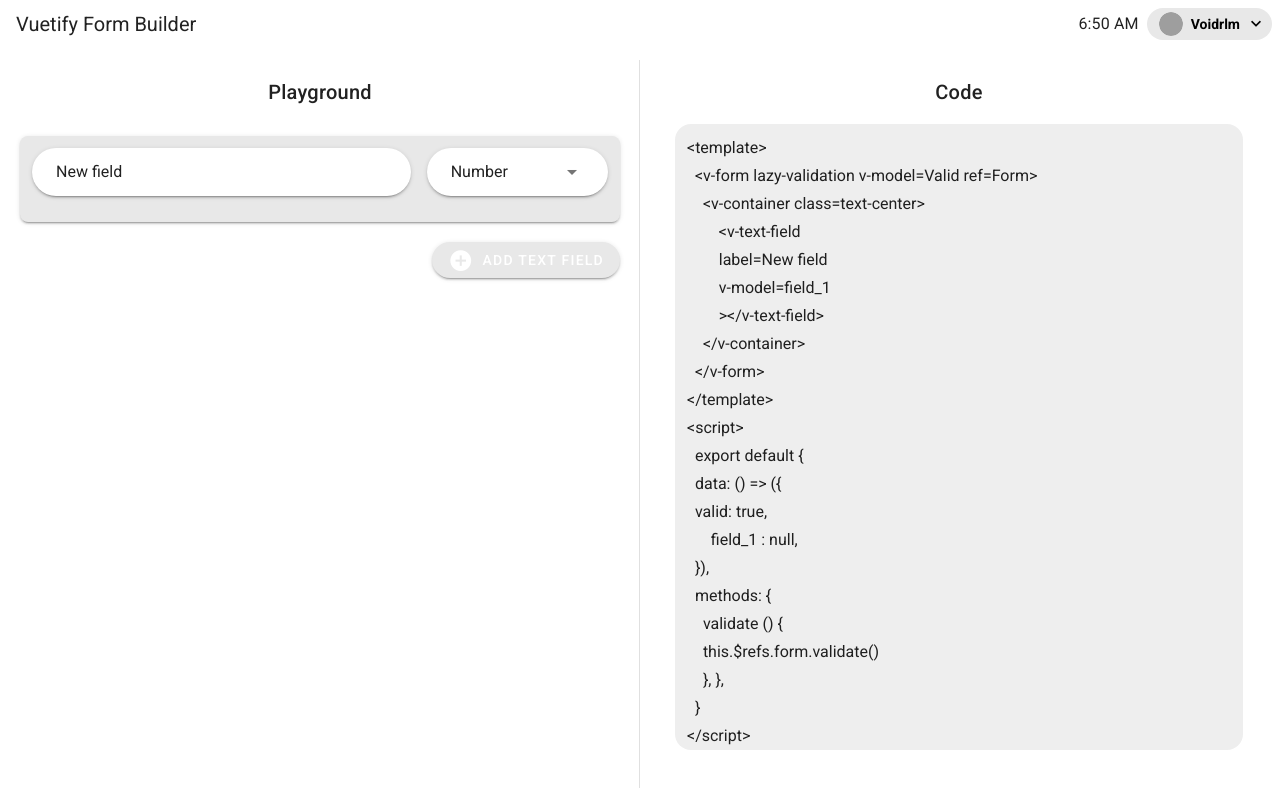
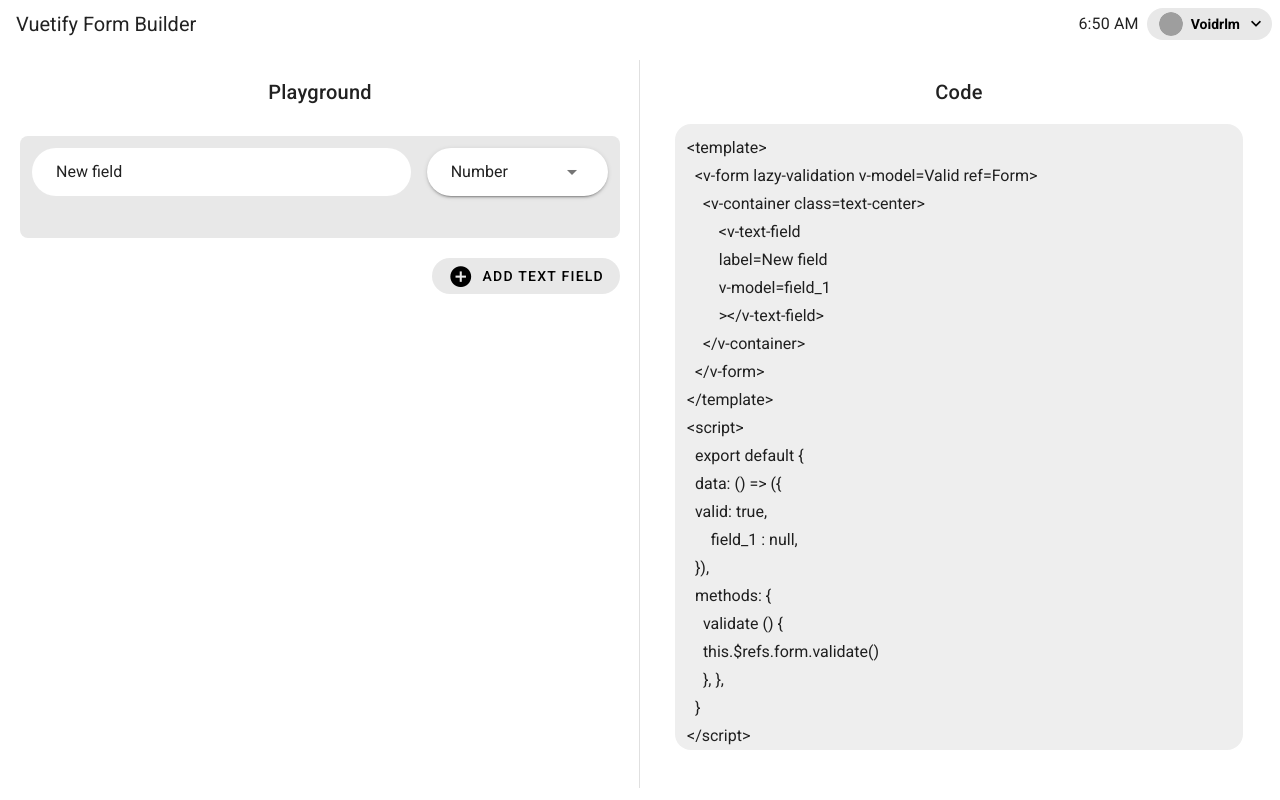
Before and after one commit to voidrlm/Vuetify-Form-Builder-With-Validations, a Vue app: page /#/dashboard in a window 1280 px wide. Built offline with nearby package versions, Linux system fonts and the light colour scheme; grey boxes are pictures that could not be loaded.

Commit message:
Design improvements

```diff
--- a/src/components/form/formBuilder.vue
+++ b/src/components/form/formBuilder.vue
@@ -2,19 +2,21 @@
   <div>
     <v-card
       class="accent mb-5 pa-0 mx-5 rounded-lg"
+      elevation="0"
       v-for="(textfield, index) in form"
       :key="index"
     >
       <v-card-text
         ><v-layout row wrap>
-          <v-flex xs8 sm8 md8 class="mb-n4"
+          <v-flex xs8 sm8 md8
             ><v-text-field
               rounded
               v-model="textfield.title"
               solo
               class="ma-2"
+              flat
             ></v-text-field></v-flex
-          ><v-flex xs4 sm4 md4 class="mb-n4"
+          ><v-flex xs4 sm4 md4
             ><v-select
               rounded
               v-model="textfield.type"
@@ -26,10 +28,11 @@
     ></v-card>
     <v-layout justify-end class="mr-5">
       <v-btn
+        elevation="0"
         rounded
         color="accent"
         @click.stop="$emit('addField')"
-        :class="!$vuetify.theme.dark ? 'white--text' : 'black--text'"
+        :class="$vuetify.theme.dark ? 'white--text' : 'black--text'"
       >
         <v-icon size="25px" class="mr-2">mdi-plus-circle</v-icon>Add text field
       </v-btn></v-layout
```
